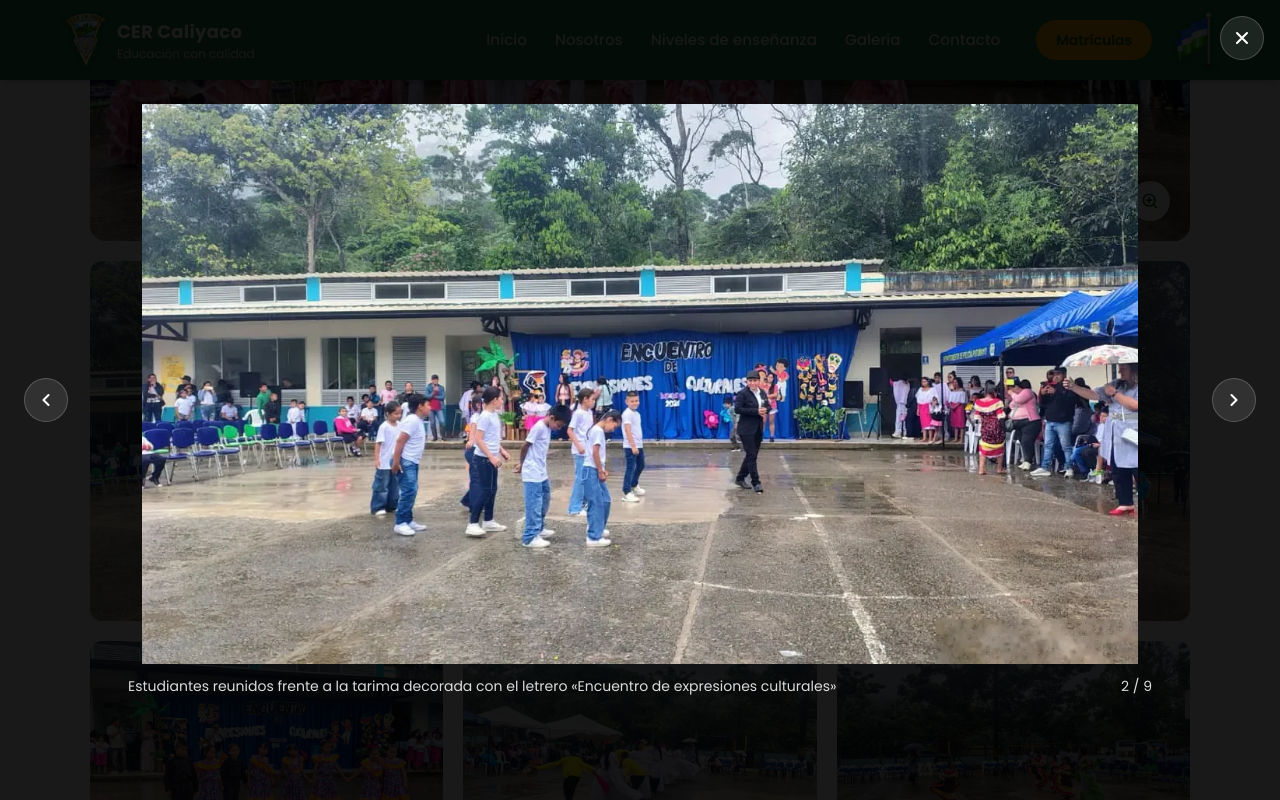
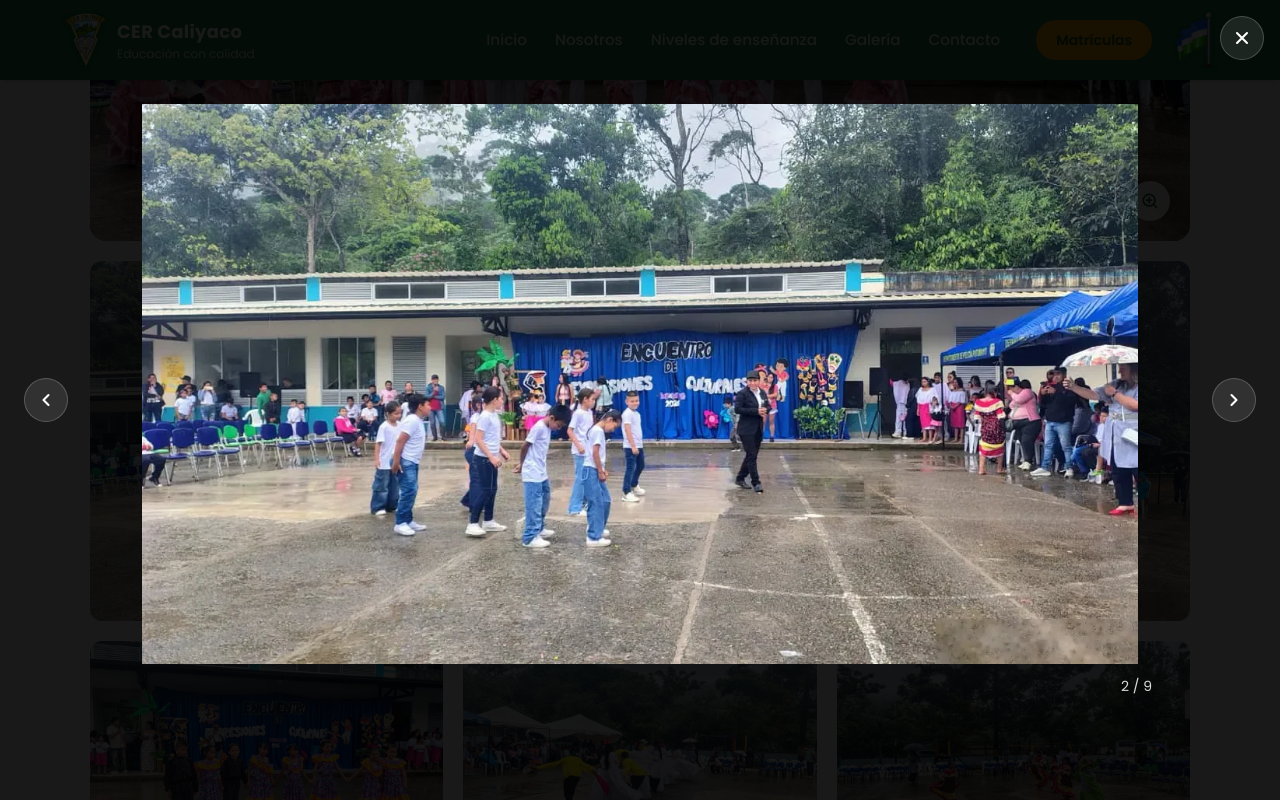
Before and after one commit to AudinoPantoja2025/LandingPage-CER-Caliyaco, a Next.js app: page /galeria/cultura-y-deporte/cultura in a window 1280 px wide. Both pictures are taken after a click on the button 360 px from the left and 1363 px from the top of the page. Shown: the part 923-1723 px from the top of the page. Built offline with nearby package versions, Linux system fonts and the light colour scheme.

Commit message:
fix: atributo mostrar leyenda opcional

```diff
--- a/src/components/CulturaGaleria.tsx
+++ b/src/components/CulturaGaleria.tsx
@@ -225,6 +225,7 @@ export default function CulturaGaleria({
           indice={indice}
           onCerrar={cerrar}
           onCambiar={setIndice}
+          mostrarLeyenda={false}
         />
       )}
     </>
--- a/src/components/Lightbox.tsx
+++ b/src/components/Lightbox.tsx
@@ -17,6 +17,7 @@ interface LightboxProps {
   indice: number;
   onCerrar: () => void;
   onCambiar: (indice: number) => void;
+  mostrarLeyenda?: boolean;
 }
 
 /**
@@ -31,6 +32,7 @@ export default function Lightbox({
   indice,
   onCerrar,
   onCambiar,
+  mostrarLeyenda = true,
 }: LightboxProps) {
   const total = fotos.length;
   const foto = fotos[indice];
@@ -172,8 +174,12 @@ export default function Lightbox({
             priority
           />
         </div>
-        <figcaption className="mt-3 flex items-center justify-between gap-4 text-sm text-white/85">
-          <span className="truncate">{foto.alt}</span>
+        <figcaption
+          className={`mt-3 flex items-center gap-4 text-sm text-white/85 ${
+            mostrarLeyenda ? "justify-between" : "justify-end"
+          }`}
+        >
+          {mostrarLeyenda && <span className="truncate">{foto.alt}</span>}
           <span aria-live="polite" className="shrink-0 tabular-nums">
             {indice + 1} / {total}
           </span>
```
